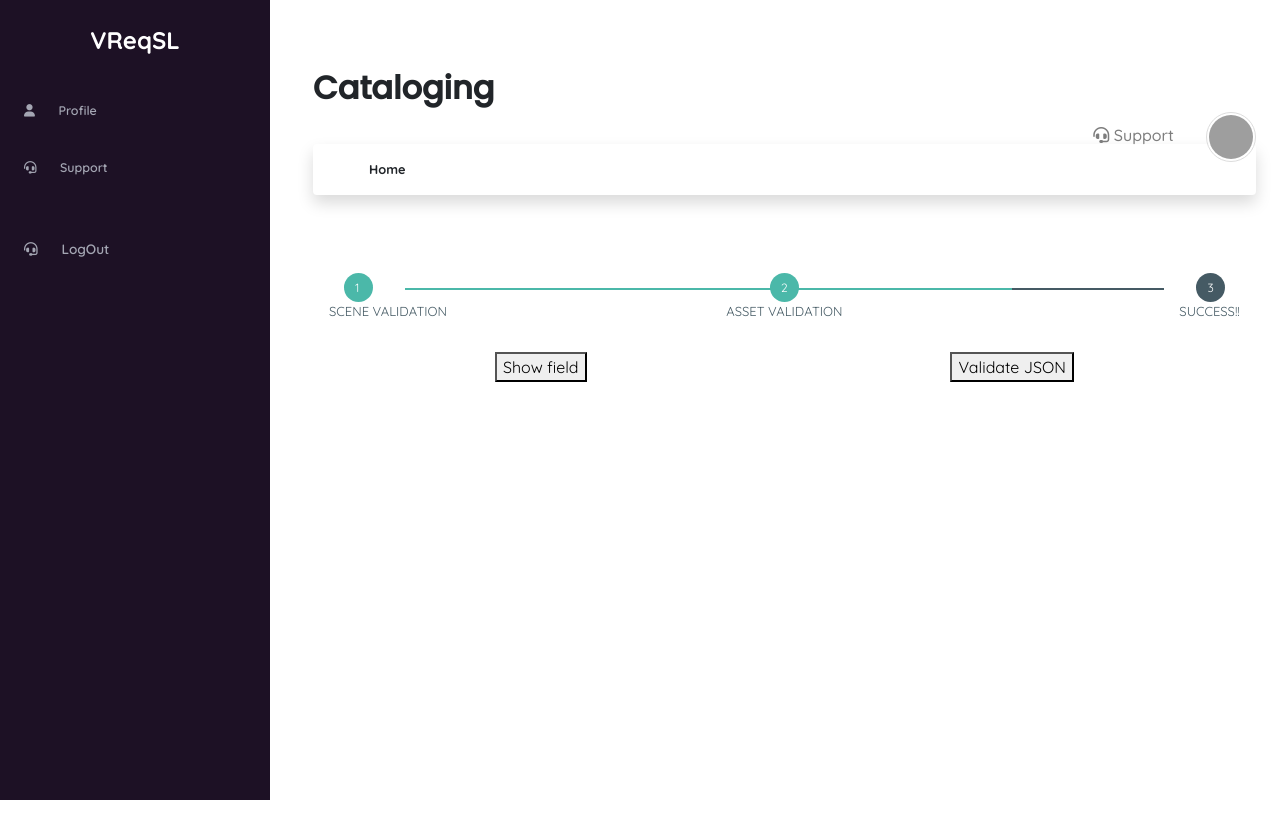
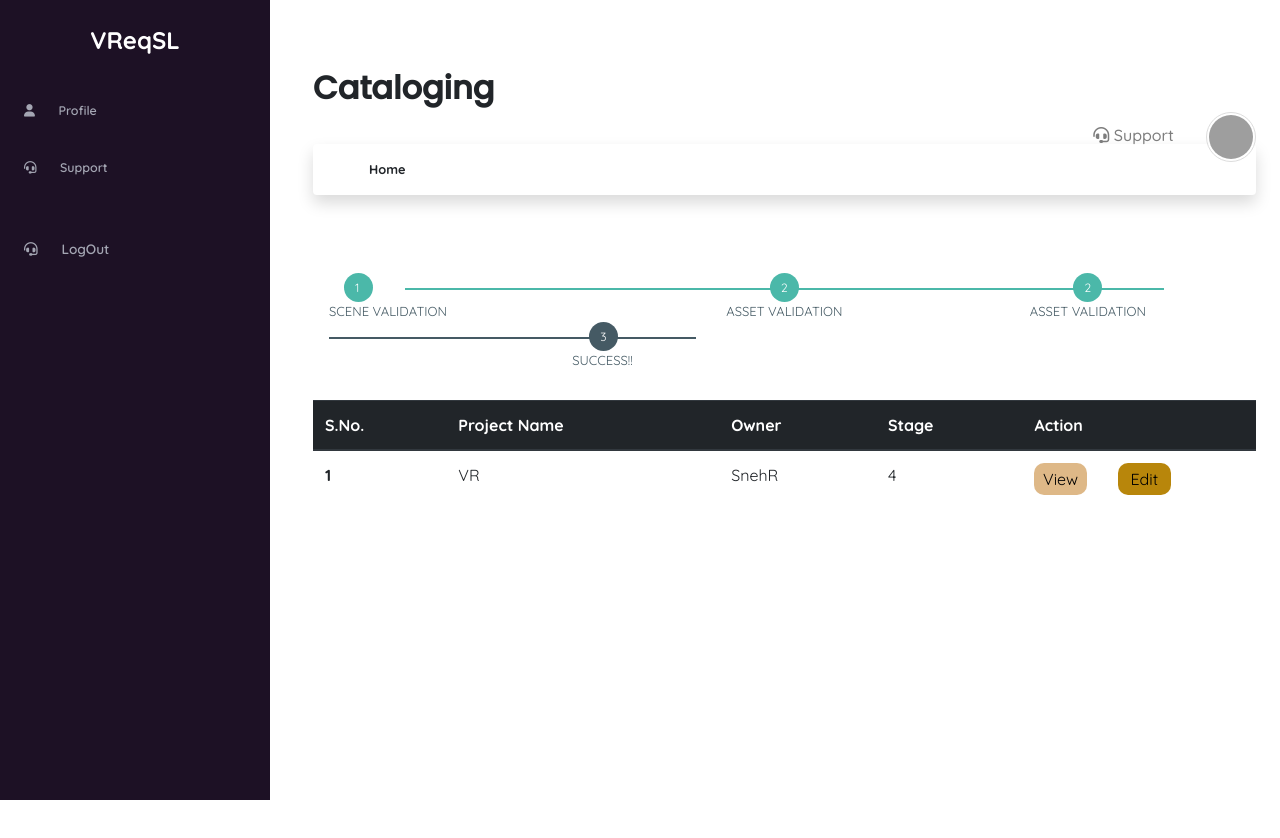
Before and after one commit to nisha3p/VReqSL_ReactApp_IITH, a React (Create React App) app: page /home in a window 1280 px wide. Shown: the top 838 px of the page. After the commit the page ends 800 px from the top, so only its background shows below. Built offline with nearby package versions, Linux system fonts and the light colour scheme; grey boxes are pictures that could not be loaded.

Commit message:
Table Added

```diff
--- a/src/Home.jsx
+++ b/src/Home.jsx
@@ -9,6 +9,7 @@ import TrackBar from "./Trackbar";
 import Userstore from "./store/Userstore";
 import { observer } from "mobx-react";
 import JsonEditor from "./JsonEditor/JsonEditor";
+import Table from "./Table/Table";
 
 export default function Home() {
 	return (
@@ -24,7 +25,7 @@ export default function Home() {
 						<div class="content-area">
 							<Navbar title="Home" />
 							<TrackBar />
-							<JsonEditor />
+							<Table />
 						</div>
 					</div>
 				</div>
--- /dev/null
+++ b/src/Table/Table.jsx
@@ -0,0 +1,40 @@
+import React from "react";
+import "./table.css";
+import {NavLink} from "react-router-dom"
+
+export default function Table() {
+	return (
+		<div>
+			<table class="table">
+				<thead class="thead-dark">
+					<tr>
+						<th scope="col">S.No.</th>
+						<th scope="col">Project Name</th>
+						<th scope="col">Owner</th>
+						<th scope="col">Stage</th>
+                        <th scope="col">Action</th>
+					</tr>
+				</thead>
+				<tbody>
+					<tr>
+						<th scope="row">1</th>
+						<td>VR</td>
+						<td>SnehR</td>
+						<td>4</td>
+                        <td><div>
+                            <button class="first-btn">
+                                View
+                            </button>
+                            <NavLink to="/home/scene">
+                            <button class="sec-btn">
+                                Edit
+                            </button>
+                            </NavLink>
+
+                        </div></td>
+					</tr>
+				</tbody>
+			</table>
+		</div>
+	);
+}
--- /dev/null
+++ b/src/Table/table.css
@@ -0,0 +1,24 @@
+.first-btn{
+    height: 2rem;
+    background-color: burlywood;
+    border-radius: 10px;
+    border:none;
+    width: 25%;
+}
+
+.first-btn:hover{
+    opacity: 0.5;
+}
+
+.sec-btn{
+    height: 2rem;
+    background-color:darkgoldenrod;
+    border-radius: 10px;
+    margin-left: 15%;
+    border:none;
+    width: 25%;
+}
+
+.sec-btn:hover{
+    opacity: 0.5;
+}
--- a/src/Trackbar.jsx
+++ b/src/Trackbar.jsx
@@ -9,7 +9,8 @@ export default function TrackBar()
                 <ul id="progressbar" >
                     <li class="step0 active " id="step1">SCENE VALIDATION</li>
                     <li class="step0 active text-center" id="step2">ASSET VALIDATION</li>
-                    <li class="step0  text-muted text-right" id="step3">SUCCESS!!</li>
+                    <li class="step0 active text-center" id="step2">ASSET VALIDATION</li>
+                    <li class="step0   text-muted text-right" id="step3">SUCCESS!!</li>
                 </ul>
             </div>
         </div>
```
Also changed, not shown: src/App.js (+0 -104 lines).
